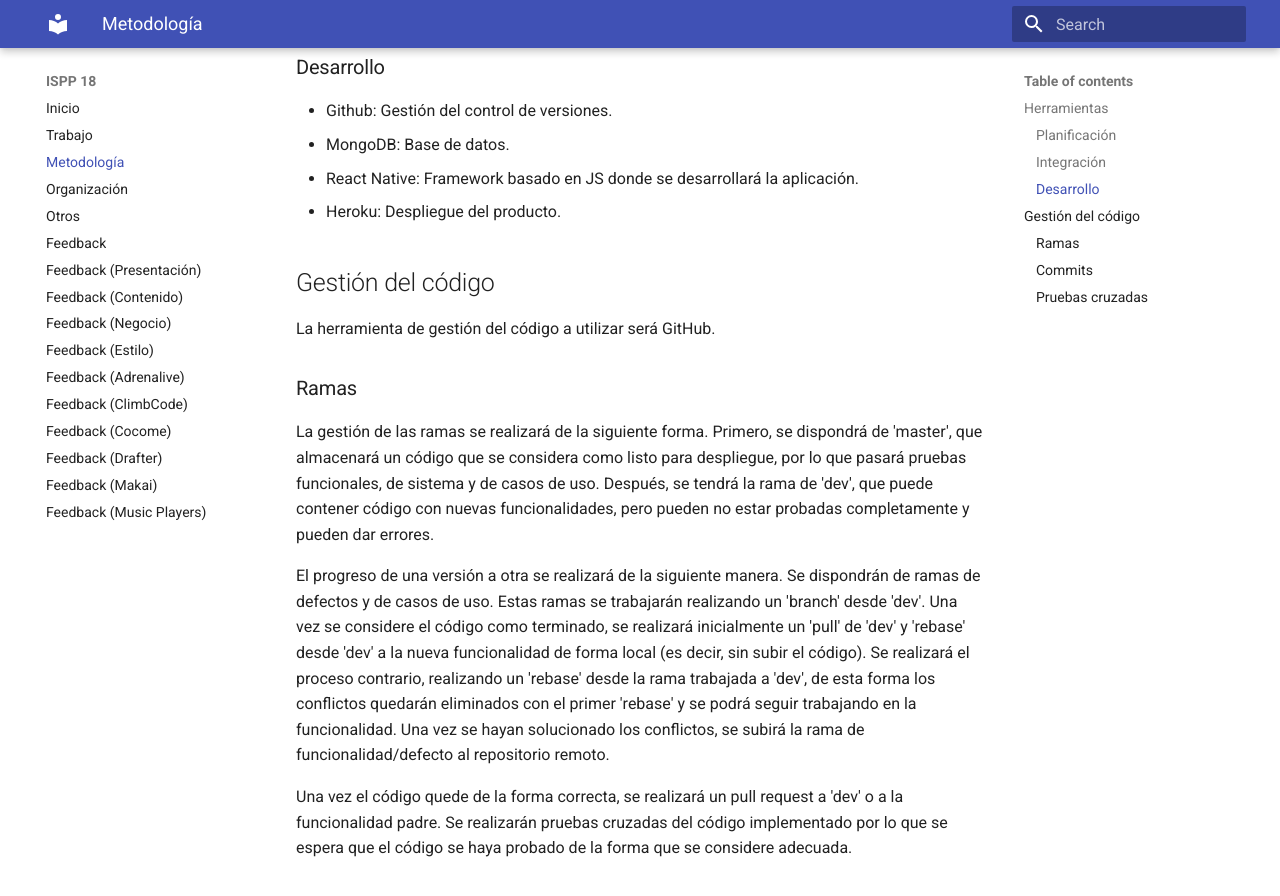
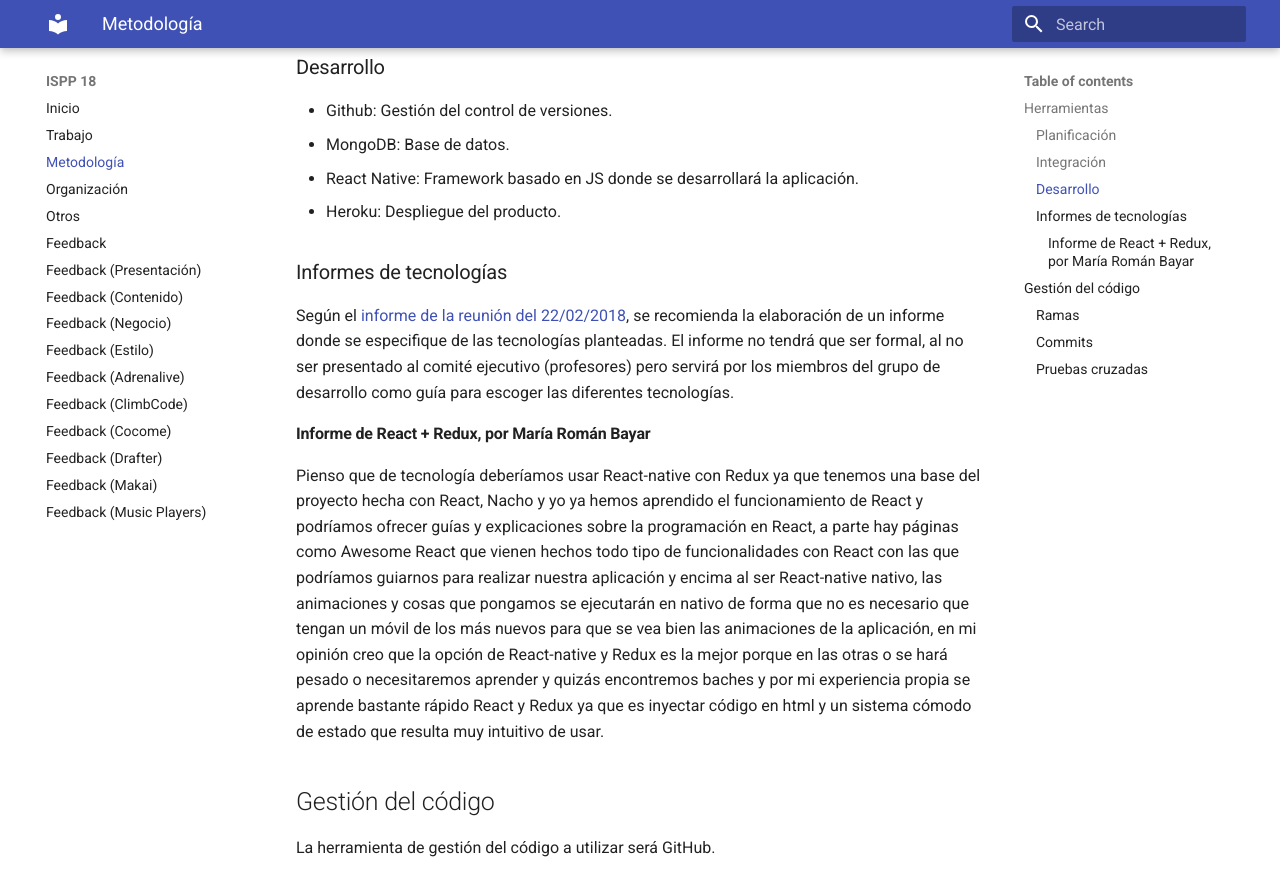
Before and after one commit to alexgs922/ispp18-wiki, an MkDocs documentation site: the page built from docs/metodologia.md, in a window 1280 px wide and 900 px high, scrolled down 619 px. Shown: the top 896 px of the window. Built offline with MkDocs 1.6.1 and Material for MkDocs 9.7.7, drawn with Linux system fonts in a browser that asks for light colours; old or Windows-style settings are respelled for this version of MkDocs.

Commit message:
Añadido el informe de la tecnología

```diff
--- a/docs/metodologia.md
+++ b/docs/metodologia.md
@@ -19,6 +19,12 @@ En esta página se detallará las herramientas usadas, procesos de construcción
 * React Native: Framework basado en JS donde se desarrollará la aplicación.
 * Heroku: Despliegue del producto.
 
+### Informes de tecnologías
+Según el [informe de la reunión del 22/02/2018](https://docs.google.com/document/d/15aaYn5ywKANIei9fFYHOkDjm0fT9acJrwim6ZFXT78A/edit?usp=sharing), se recomienda la elaboración de un informe donde se especifique de las tecnologías planteadas. El informe no tendrá que ser formal, al no ser presentado al comité ejecutivo (profesores) pero servirá por los miembros del grupo de desarrollo como guía para escoger las diferentes tecnologías.
+
+#### Informe de React + Redux, por María Román Bayar
+Pienso que de tecnología deberíamos usar React-native con Redux ya que tenemos una base del proyecto hecha con React, Nacho y yo ya hemos aprendido el funcionamiento de React y podríamos ofrecer guías y explicaciones sobre la programación en React, a parte hay páginas como Awesome React que vienen hechos todo tipo de funcionalidades con React con las que podríamos guiarnos para realizar nuestra aplicación y encima al ser React-native nativo, las animaciones y cosas que pongamos se ejecutarán en nativo de forma que no es necesario que tengan un móvil de los más nuevos para que se vea bien las animaciones de la aplicación, en mi opinión creo que la opción de React-native y Redux es la mejor porque en las otras o se hará pesado o necesitaremos aprender y quizás encontremos baches y por mi experiencia propia se aprende bastante rápido React y Redux ya que es inyectar código en html y un sistema cómodo de estado que resulta muy intuitivo de usar.
+
 ## Gestión del código
 La herramienta de gestión del código a utilizar será GitHub.
 
```
